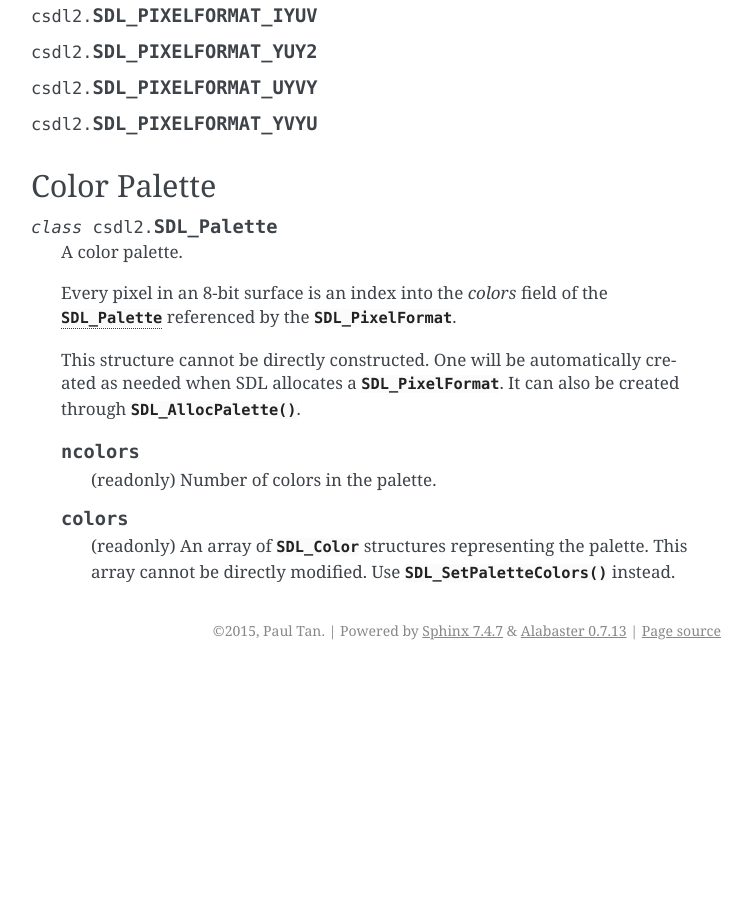
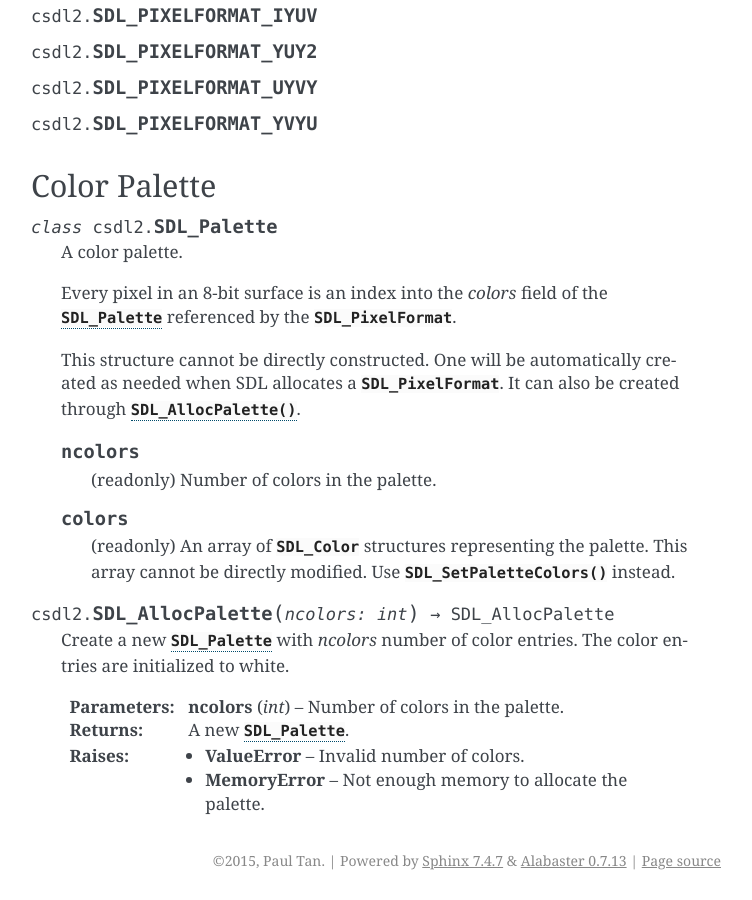
Before and after one commit to pyokagan/pycsdl2, a Sphinx documentation site: the page built from docs/source/api/pixels.rst, in a window 1280 px wide and 900 px high, scrolled down 3119 px. Shown: the whole window, without its empty margins (389-1141 px from the left). Built offline with Sphinx 7.4.7, drawn with Linux system fonts in a browser that asks for light colours; before the commit the page ends 3789 px from its top, so only the background shows below that.

Commit message:
docs/api/pixels: document SDL_AllocPalette

```diff
--- a/docs/source/api/pixels.rst
+++ b/docs/source/api/pixels.rst
@@ -183,3 +183,13 @@ Color Palette
       (readonly) An array of :class:`SDL_Color` structures representing the
       palette. This array cannot be directly modified. Use
       :func:`SDL_SetPaletteColors` instead.
+
+.. function:: SDL_AllocPalette(ncolors: int) -> SDL_AllocPalette
+
+   Create a new :class:`SDL_Palette` with `ncolors` number of color entries.
+   The color entries are initialized to white.
+
+   :param int ncolors: Number of colors in the palette.
+   :returns: A new :class:`SDL_Palette`.
+   :raises ValueError: Invalid number of colors.
+   :raises MemoryError: Not enough memory to allocate the palette.
```
